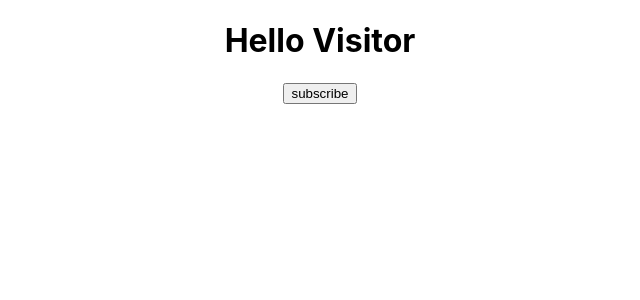
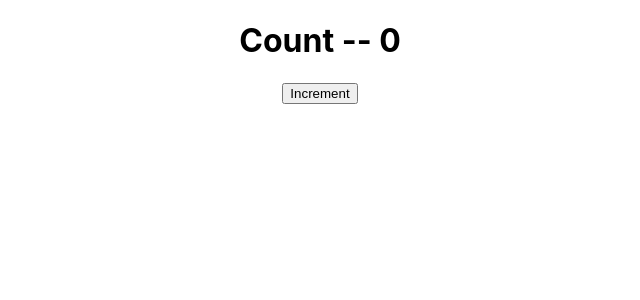
Before and after one commit to RavinduNirmal/ReactJs, a React (Create React App) app in the folder hello-world/: page / in a window 1280 px wide. Shown: the top 300 px of the page, without its empty margins (320-960 px from the left). Built offline with nearby package versions, Linux system fonts and the light colour scheme.

Commit message:
setstate(count)

```diff
--- a/hello-world/src/App.js
+++ b/hello-world/src/App.js
@@ -5,6 +5,7 @@ import Greet from './component/greet';
 import Welcome from './component/Welcome';
 import Hello from './component/hello';
 import Message from './component/Message';
+import Count from './component/count';
 
 function App() {
   return (
@@ -27,7 +28,9 @@ function App() {
             <Welcome name="nimal" heroname="wonder"/>
             <Welcome name="kasun" heroname="superman"/>  */}
 
-           <Message/>
+           {/* <Message/> */}
+
+           <Count/>
 
          </div>
 
--- /dev/null
+++ b/hello-world/src/component/count.js
@@ -0,0 +1,136 @@
+// import React, { Component } from 'react'
+
+// export class Count extends Component {
+
+//  constructor(props) {
+//    super(props)
+
+//    this.state = {
+//       count:0
+//    }
+//  }
+
+//  Increment(){
+
+//     this.setState({
+
+//         count:this.state.count+1
+//     }, () => {console.log('Increment value' ,this.state.count)})
+
+//     console.log( this.state.count)
+//  }
+
+
+//   render() {
+//     return (
+//       <div>
+//         <h1>Count - {this.state.count}</h1>
+//         <button onClick={() => {this.Increment()}}>Increment</button>
+//       </div>
+
+//     )
+//   }
+// }
+
+// export default Count;
+
+// import React ,{Component} from "react";
+
+// class Count extends Component{
+
+//     constructor(){
+//         super()
+
+//         this.state = {
+
+//             count:0
+//         }
+//     }
+
+//     Increment(){
+
+//         this.setState(
+//             prevState => ({
+//                 count:prevState.count+1
+//             })
+//         )
+
+//         console.log(this.state.count)
+//     }
+
+//     IncremenFive(){
+
+
+//         this.Increment();
+//         this.Increment();
+//         this.Increment();
+//         this.Increment();
+//         this.Increment();
+
+//     }
+
+
+//     render(){
+
+//         return(
+//             <div>
+//                 <h1>Count -- {this.state.count}</h1>
+//                 <button onClick={() => {this.IncremenFive()}}>Increment</button>
+//             </div>
+//         )
+//     }
+// }
+
+// export default Count
+
+import React , {Component} from 'react';
+
+class Count extends Component{
+
+    constructor(){
+        super()
+
+        this.state = {
+
+            count:0
+        }
+    }
+
+    ChangeIncrement(){
+
+        this.setState(
+
+            prevState => ({
+
+                count:prevState.count+1
+
+            }),
+              () => { console.log(this.state.count)}
+         )
+         console.log(this.state.count)
+    }
+
+    ChangeIncrementFive(){
+
+        this.ChangeIncrement();
+        this.ChangeIncrement();
+        this.ChangeIncrement();
+        this.ChangeIncrement();
+        this.ChangeIncrement();
+
+    }
+
+
+    render(){
+
+        return(
+
+            <div>
+                <h1>Count -- {this.state.count}</h1>
+                <button onClick={() => {this.ChangeIncrementFive()}}>Increment</button>
+            </div>
+        )
+    }
+}
+
+export default Count;
```
Also changed, not shown: hello-world/src/component/greet.js (line endings or trailing spaces).
